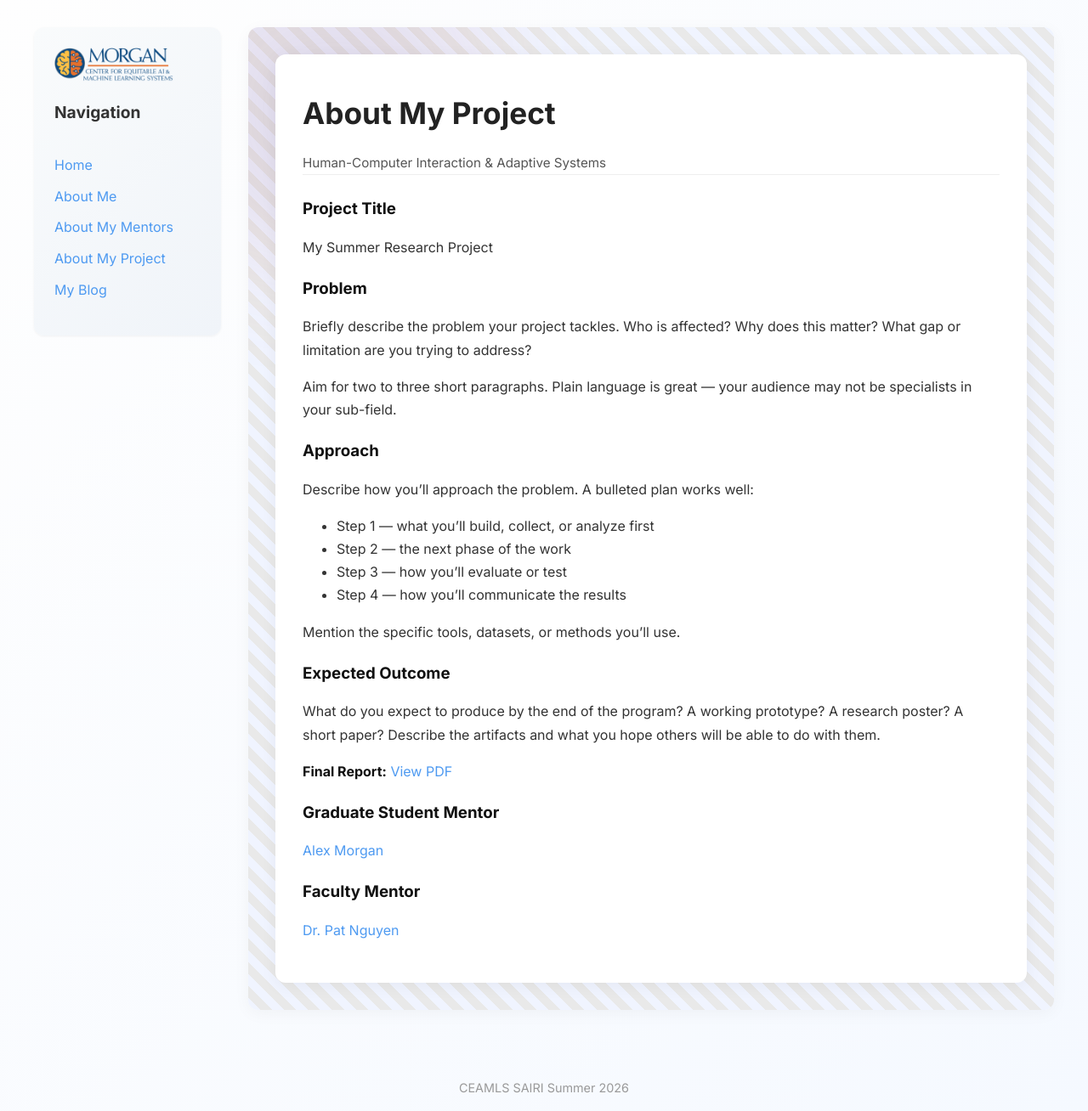
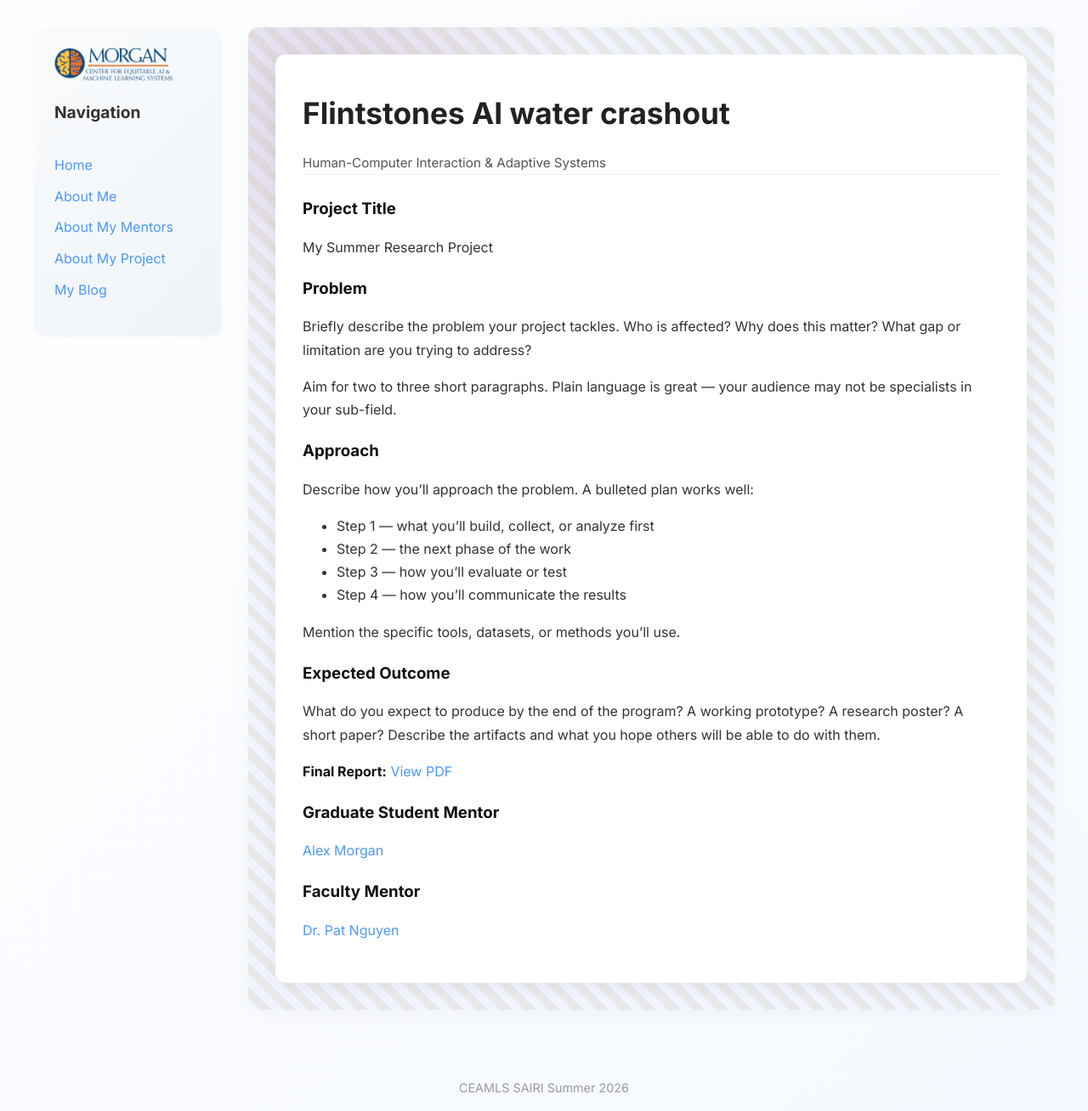
Before and after one commit to ElijahBallou/SAIRI26elijahballou.github.io, a Jekyll site: the page built from pages/about-my-project.md, in a window 1280 px wide. Shown: the whole page at 85% size. Built offline with Jekyll 4.4.1, drawn with Linux system fonts in a browser that asks for light colours.

Commit message:
Update project title in about-my-project.md

```diff
--- a/pages/about-my-project.md
+++ b/pages/about-my-project.md
@@ -1,6 +1,6 @@
 ---
 layout: project
-title: About My Project
+title: Flintstones AI water crashout
 permalink: /about-my-project.html
 
 subtitle: Human-Computer Interaction & Adaptive Systems
```
